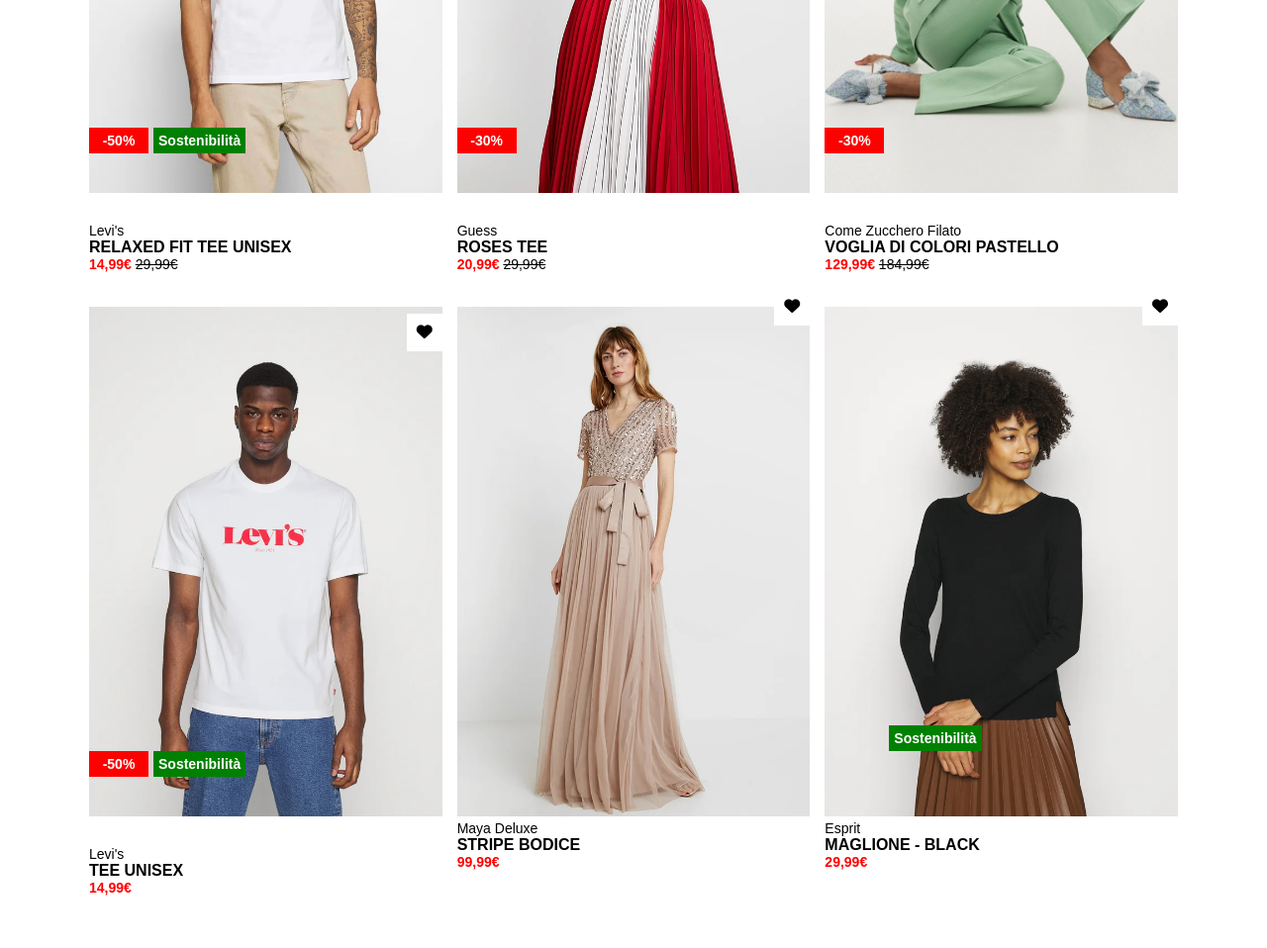
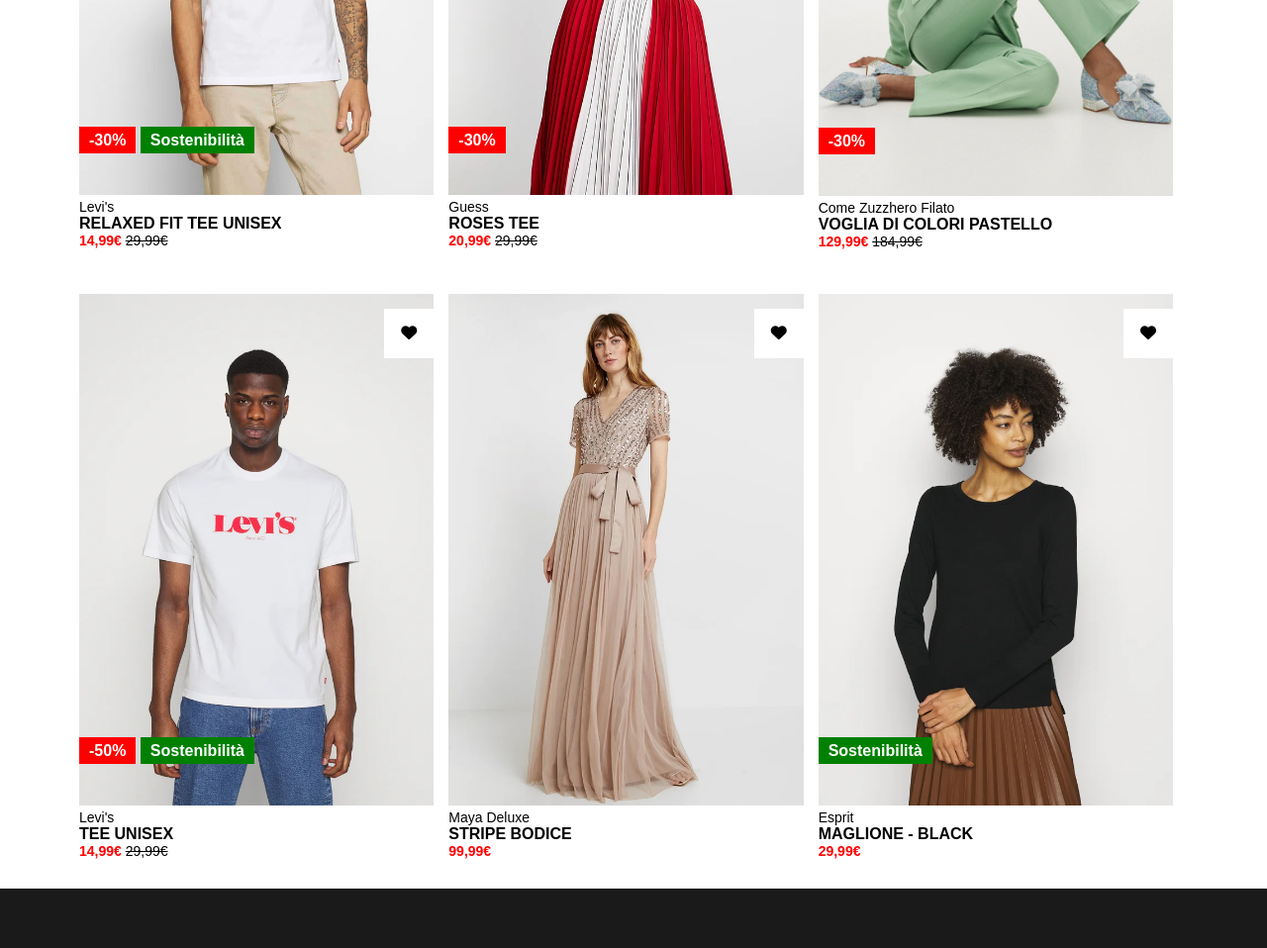
Before and after one commit to MindulaHewadewage/html-css-boolando, a plain HTML site: page index.html in a window 1280 px wide. Shown: the part 420-1378 px from the top of the page at 99% size. Before the commit the page ends 1325 px from the top, so only its background shows below. Drawn offline with Linux system fonts and the light colour scheme.

Commit message:
correzzione layout

```diff
--- a/index.html
+++ b/index.html
@@ -34,139 +34,149 @@
             <div class="row flex">
                 <!-- PRIMA COLONNA -->
                 <div class="col">
-                    <div class="card">
-                        <div class="double-image">
+                        <div class="card-image">
                             <img src="img/1.webp" class="img-web" alt="man1">
                             <img src="img/1b.webp" class="second-image" alt="">
 
+                            <div class="favourite"><i class="fa-solid fa-heart"></i></div>
+
+
+                            <div class="tag">
+                                <span class="label discount">-30%</span>
+                                <span class="label sustanaible">Sostenibilità</span>
                            </div>
-                        <div class="description">
-                            <div class="tag">
-                                <div class="favourite"><i class="fa-solid fa-heart"></i></div>
-                                <div class="label discount">-50%</div>
-                                <div class="label sustanaible">Sostenibilità</div>
+
                         </div>
+
                             <div class="brand">Levi's</div>
                             <div class="size">relaxed fit tee unisex</div>
                             <div class="price">14,99€ <span class="original-price">29,99€</span></div>
                 </div>
-                    </div>
-                </div>
 
-                <!-- SECONDA COLONNA-->
+                <!-- SECONDA COLONNA -->
                 <div class="col">
-                    <div class="card">
-                        <div class="double-image">
+                    <div class="card-image">
                         <img src="img/2.webp" class="img-web" alt="man1">
                         <img src="img/2b.webp" class="second-image" alt="">
 
+                        <div class="favourite"><i class="fa-solid fa-heart"></i></div>
+
+
+                        <div class="tag">
+                            <span class="label discount">-30%</span>
+                            <span class="label sustanaible display-none">Sostenibilità</span>
                        </div>
-                        <div class="description">
-                            <div class="tag">
-                                <div class="favourite"><i class="fa-solid fa-heart"></i></div>
-                                <div class="label discount">-30%</div>
+
                     </div>
+
                         <div class="brand">Guess</div>
-                            <div class="size">Roses tee</div>
+                        <div class="size">roses tee</div>
                         <div class="price">20,99€ <span class="original-price">29,99€</span></div>
-                        </div>
-                    </div>
                 </div>
 
                 <!-- TERZA COLONNA -->
                 <div class="col">
-                    <div class="card">
-                        <div class="double-image">
+                    <div class="card-image">
                         <img src="img/3.webp" class="img-web" alt="man1">
                         <img src="img/3b.webp" class="second-image" alt="">
 
-                        </div>
-                        <div class="description">
+                        <div class="favourite"><i class="fa-solid fa-heart"></i></div>
+
+
                         <div class="tag">
-                                <div class="favourite"><i class="fa-solid fa-heart"></i></div>
-                                <div class="label discount">-30%</div>
-                            </div>
-                            <div class="brand">Come Zucchero Filato</div>
-                            <div class="size">Voglia di colori pastello</div>
-                            <div class="price">129,99€ <span class="original-price">184,99€</span></div>
-                        </div>
-                    </div>
+                            <span class="label discount">-30%</span>
+                            <span class="label sustanaible display-none">Sostenibilità</span>
                        </div>
 
                     </div>
 
+                        <div class="brand">come zuzzhero filato</div>
+                        <div class="size">voglia di colori pastello</div>
+                        <div class="price">129,99€ <span class="original-price">184,99€</span></div>
+                </div>
 
-            <!-- RIGA SOTTO -->
-            <div class="bottom row flex">
                 <!-- QUARTA COLONNA -->
                 <div class="col">
-                    <div class="card">
-                        <div class="double-image">
+                    <div class="card-image">
                         <img src="img/4.webp" class="img-web" alt="man1">
                         <img src="img/4b.webp" class="second-image" alt="">
 
+                        <div class="favourite"><i class="fa-solid fa-heart"></i></div>
+
+
+                        <div class="tag">
+                            <span class="label discount">-50%</span>
+                            <span class="label sustanaible">Sostenibilità</span>
                        </div>
-                        <div class="description">
-                            <div class="tag">
-                                <div class="favourite"><i class="fa-solid fa-heart"></i></div>
-                                <div class="label discount">-50%</div>
-                                <div class="label sustanaible">Sostenibilità</div>
+
                     </div>
+
                         <div class="brand">Levi's</div>
                         <div class="size">tee unisex</div>
-                            <div class="price">14,99€ <span class="original-price"></span></div>
-                        </div>
-                    </div>
+                        <div class="price">14,99€ <span class="original-price">29,99€</span></div>
                 </div>
 
                 <!-- QUINTA COLONNA -->
                 <div class="col">
-                    <div class="card">
-                        <div class="double-image">
+                    <div class="card-image">
                         <img src="img/5.webp" class="img-web" alt="man1">
                         <img src="img/5b.webp" class="second-image" alt="">
 
+                        <div class="favourite"><i class="fa-solid fa-heart"></i></div>
+
+
+                        <div class="tag">
+                            <span class="label discount display-none">-50%</span>
+                            <span class="label sustanaible display-none">Sostenibilità</span>
                        </div>
-                        <div class="description">
-                            <div class="tag">
-                                <div class="favourite"><i class="fa-solid fa-heart"></i></div>
-                                <div class="label discount display-none">-50%</div>
-                                <div class="label sustanaible display-none">Sostenibilità</div>
+
                     </div>
-                            <div class="brand">Maya Deluxe</div>
-                            <div class="size">Stripe bodice</div>
-                            <div class="price">99,99€ <span class="original-price"></span></div>
-                        </div>
-                    </div>
+
+                        <div class="brand">maya deluxe</div>
+                        <div class="size">stripe bodice</div>
+                        <div class="price">99,99€ <span class="original-price display-none">29,99€</span></div>
                 </div>
 
                 <!-- SESTA COLONNA -->
                 <div class="col">
-                    <div class="card">
-                        <div class="double-image">
+                    <div class="card-image">
                         <img src="img/6.webp" class="img-web" alt="man1">
                         <img src="img/6b.webp" class="second-image" alt="">
 
+                        <div class="favourite"><i class="fa-solid fa-heart"></i></div>
+
+
+                        <div class="tag">
+                            <span class="label discount display-none">-50%</span>
+                            <span class="label sustanaible">Sostenibilità</span>
                        </div>
-                        <div class="description">
-                            <div class="tag">
-                                <div class="favourite"><i class="fa-solid fa-heart"></i></div>
-                                <div class="label discount display-none">-50%</div>
-                                <div class="label sustanaible">Sostenibilità</div>
+
                     </div>
+
                         <div class="brand">Esprit</div>
                         <div class="size">maglione - black</div>
-                            <div class="price">29,99€ <span class="original-price"></span></div>
-                        </div>
-                    </div>
+                        <div class="price">29,99€ <span class="original-price display-none">29,99€</span></div>
                 </div>
 
 
 
 
-
+            </div>
         </div>
     </main>
 
+    <footer>
+        <div class="container">
+            <div class="footer-left">
+
+            </div>
+            <div class="footer-right">
+
+            </div>
+        </div>
+        </div>
+
+    </footer>
+
 </body>
 </html>
--- a/style.css
+++ b/style.css
@@ -13,6 +13,9 @@
     margin: 0 auto;
 }
 
+main{
+    margin-top: 100px;
+}
 
 /* UTILITIES */
 
@@ -27,19 +30,18 @@ a{
 
 }
 
-.row, .bottom{
+.row{
     gap: 15px;
+    flex-wrap: wrap;
+    margin: 0 -10px;
 }
 
-.bottom{
-    position:relative;
-    top: 530px;
-}
+
 
 .col{
-    flex-basis:calc(100%/3);
-    height:100px;
-
+    flex-basis:calc(100%/3 - 15px);
+    min-height: 500px;
+    margin-bottom: 30px;
 }
 
 .display-none{
@@ -91,32 +93,30 @@ header{
 
 /* CARD */
 
-.card{
-    position: relative;
-}
+
 
 .img-web{
     max-width: 100%;
-    margin-top: 100px;
+    width: 100%;
 }
 
 .second-image{
     max-width: 100%;
+    position: absolute;
+    bottom: 0;
+    left:0;
     display: none;
-    position: absolute;
-    top: 100px;
-    left: 0;
+}
+
+.card-image{
+    position: relative;
+
 
 }
 
-.card:hover .second-image{
+.card-image:hover .second-image{
  display: block;
- position:absolute;
 }
-
-/*.double-image{
-
-}*/
 
 
 /* CLOTHES DESCRIPTION */
@@ -146,37 +146,54 @@ header{
 
 /* LABEL */
 
+
+
 .tag{
-    position: relative;
+    position: absolute;
+    left: 0;
+    right: 0;
+    bottom: 50px;
+    display: inline-block;
 }
 
 .label{
-    text-align: center;
-    font-size: 14px;
-    font-weight: 600;
     color: white;
-    padding: 5px;
-    position: relative;
-    bottom:70px;
+    font-weight: bold;
+    padding: 5px 10px;
 }
 
 .discount{
     background-color: red;
-    width: 60px;
-
-
 }
 
 .sustanaible{
     background-color: green;
-    position: absolute;
-    left: 65px;
 }
 
 .favourite{
-    position: absolute;
-    bottom:500px;
+    position:absolute ;
+    top: 15px;
     right: 0;
-    padding: 10px;
     background-color: white;
+    width: 50px;
+    height: 50px;
+    text-align: center;
+    line-height: 50px;
+
+    cursor: pointer;
+
 }
+
+.favourite:hover{
+    color: red;
+}
+
+
+/* FOOTER */
+
+footer{
+    background-color: #1A1A1A;
+    height: 60px;
+    color: white;
+    box-shadow: 0 1px 3px #666;
+}
```
Lines whose indentation alone changed are shown as unchanged.
